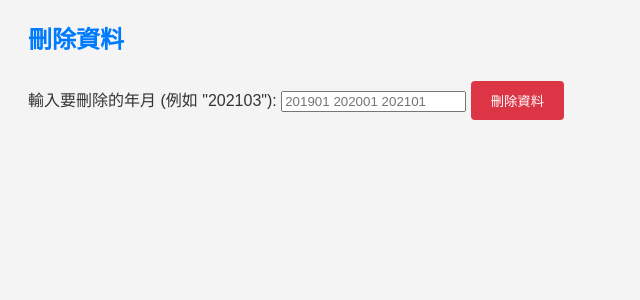
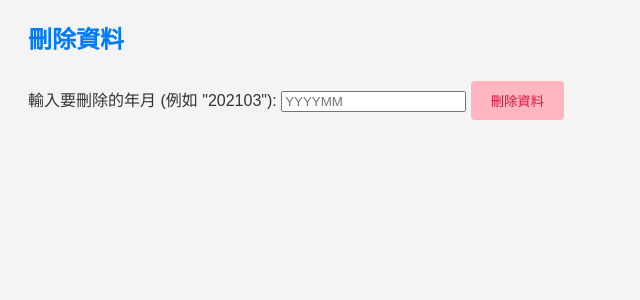
Before and after one commit to DABRiXPERT/DBOperationTest, a Django app: page /delete/ in a window 1280 px wide. Shown: the part 40-340 px from the top of the page, without its empty margins (0-640 px from the left). Run offline with Django 5.2, Linux system fonts and the light colour scheme.

Commit message:
24.09.09.Dev2 Forgot to link the website to stylesheet (styles.css)

```diff
--- a/DBOperationTest/settings.py
+++ b/DBOperationTest/settings.py
@@ -119,7 +119,7 @@ USE_TZ = True
 # https://docs.djangoproject.com/en/5.1/howto/static-files/
 
 STATIC_URL = '/static/'
-# STATICFILES_DIRS = [os.path.join(BASE_DIR, 'static')]
+STATICFILES_DIRS = [os.path.join(BASE_DIR, 'static')]
 
 # Default primary key field type
 # https://docs.djangoproject.com/en/5.1/ref/settings/#default-auto-field
--- a/static/css/styles.css
+++ b/static/css/styles.css
@@ -58,12 +58,12 @@ table.data-table th {
 }
 
 .btn-delete {
-    background-color: #dc3545;
-    color: white;
+    background-color: lightpink;
+    color: crimson;
 }
 
 .btn-clear {
-    background-color: #ffc107;
+    background-color: red;
     color: white;
 }
 
--- a/templates/delete_data.html
+++ b/templates/delete_data.html
@@ -7,7 +7,7 @@
 <form method="post">
     {% csrf_token %}
     <label for="delete_dates">輸入要刪除的年月 (例如 "202103"):</label>
-    <input type="text" id="delete_dates" name="delete_dates" placeholder="201901 202001 202101">
+    <input type="text" id="delete_dates" name="delete_dates" placeholder="YYYYMM">
     <button type="submit" class="btn btn-delete">刪除資料</button>
 </form>
 {% endblock %}
```
Also changed, not shown: db.sqlite3.
